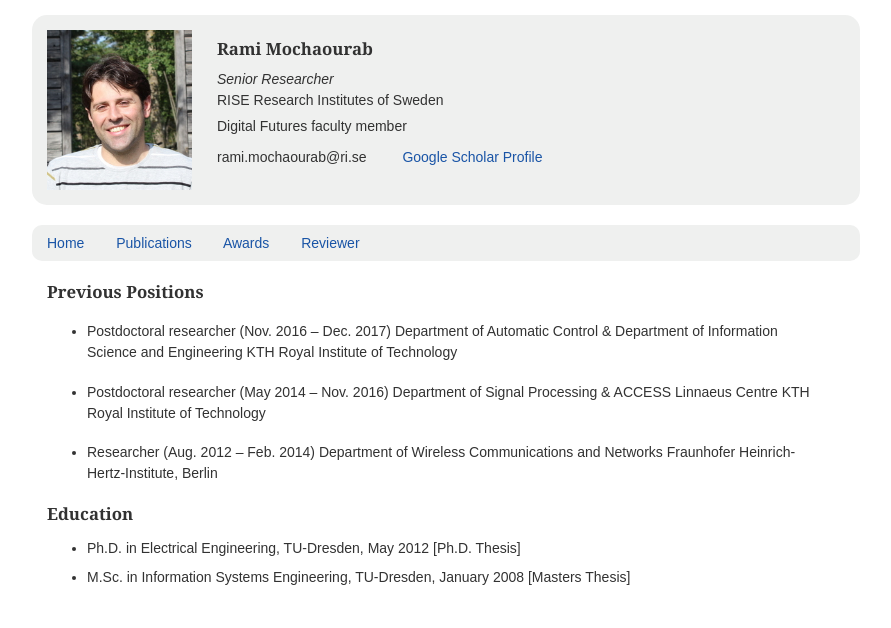
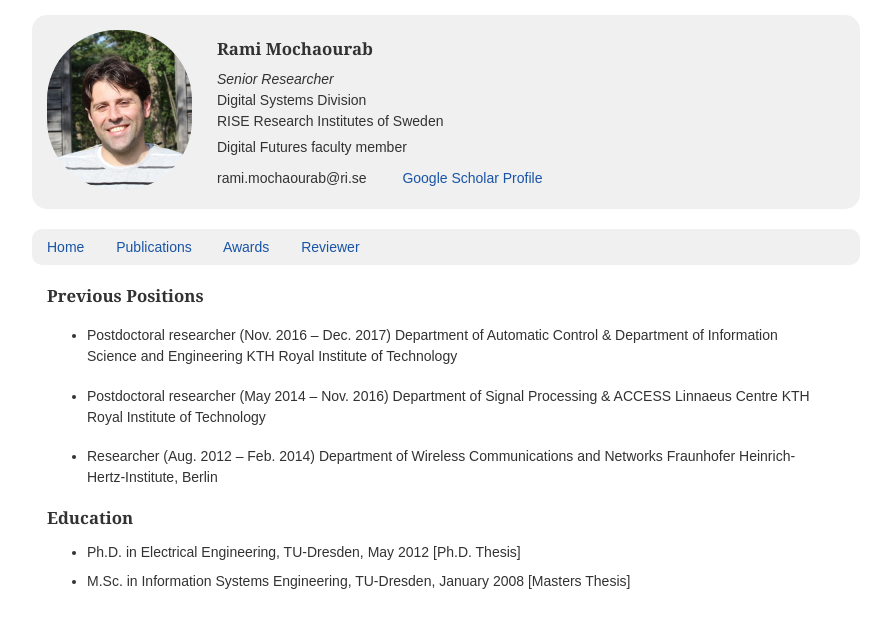
Before and after one commit to rami-mochaourab/rami-mochaourab.github.io, a Jekyll site: the page built from index.md, in a window 1280 px wide. Shown: the top 628 px of the page, without its empty margins (209-1100 px from the left). Built offline with Jekyll 4.4.1, drawn with Linux system fonts in a browser that asks for light colours.

Commit message:
Update default.html

```diff
--- a/_layouts/default.html
+++ b/_layouts/default.html
@@ -27,10 +27,11 @@
       </div>
 
       <div class="block" id="medium">
-        <img itemprop="image" src="photo.jpg" width="145" alt="picture" style="border-radius: 70;float: left; margin-right: 25px">
+        <img itemprop="image" src="photo.jpg" width="145" alt="picture" style="border-radius: 70px;float: left; margin-right: 25px">
 
         <h3 itemprop="name">Rami Mochaourab</h3>
         <i>Senior Researcher</i> <br>
+        Digital Systems Division <br>
         RISE Research Institutes of Sweden
         <p>
           Digital Futures faculty member
```
